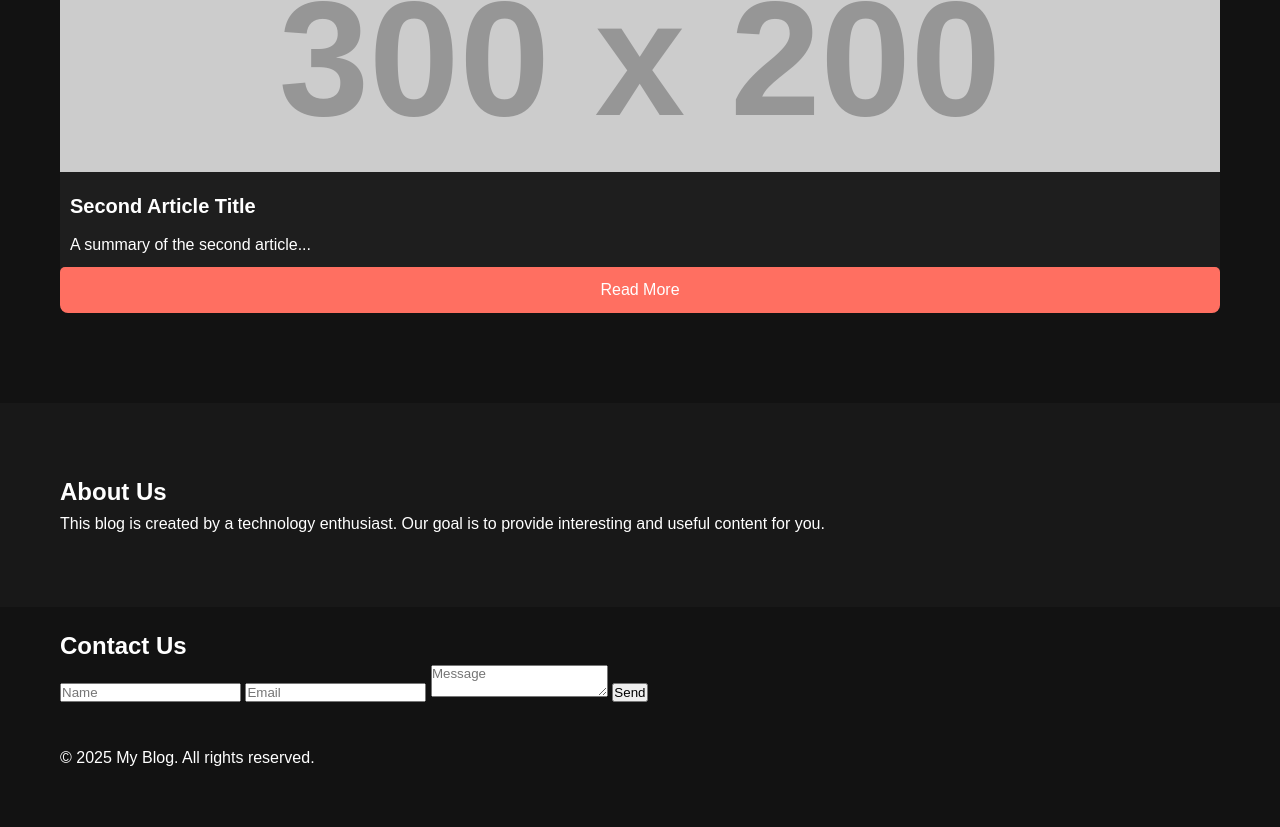
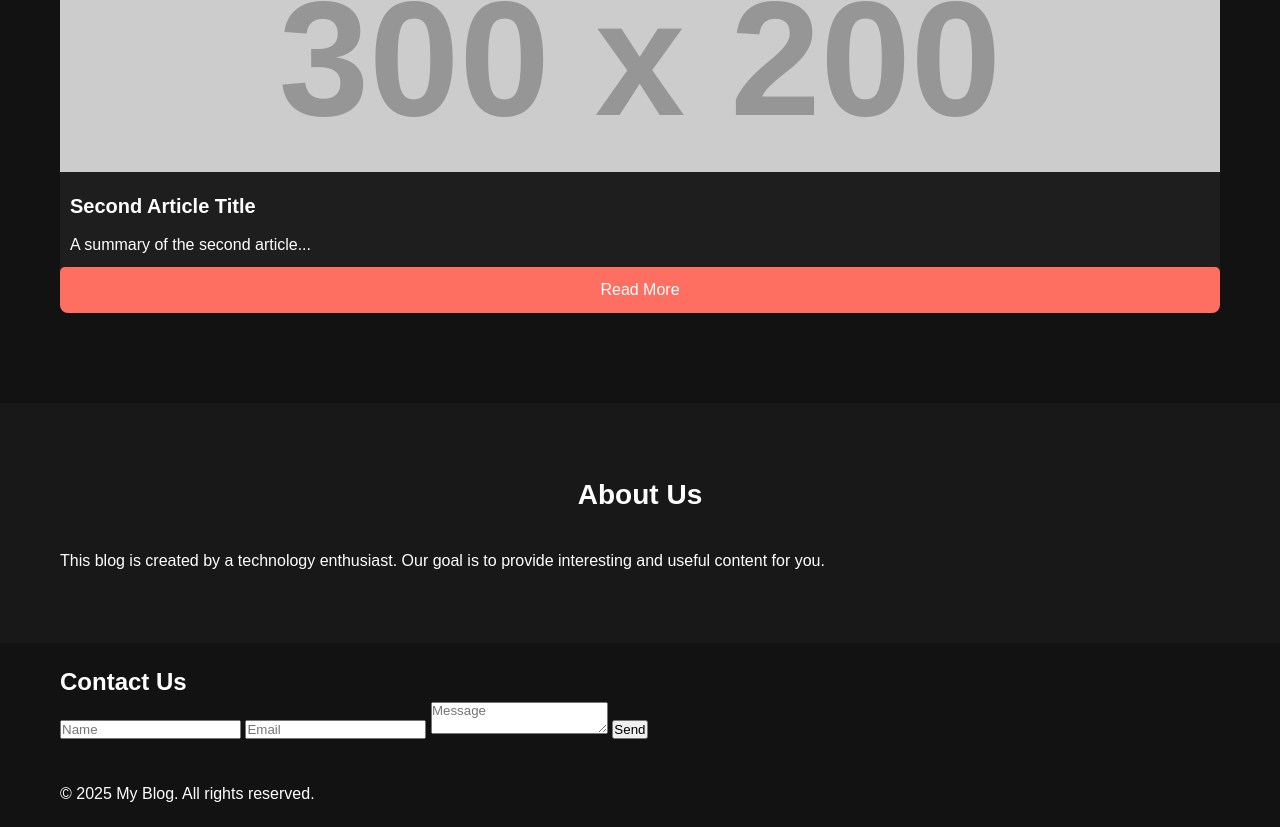
Before and after one commit to MisaghMomeniB/Blog-Service-Go, a plain HTML site: page static/index.html in a window 1280 px wide. Shown: the part 904-1731 px from the top of the page. Before the commit the page ends 1694 px from the top, so only its background shows below. Drawn offline with Linux system fonts and the light colour scheme; placeholder pictures from the web are drawn by us.

Commit message:
about-section-h2

```diff
--- a/static/style.css
+++ b/static/style.css
@@ -124,3 +124,9 @@ body {
     padding: 50px 0;
     background-color: #181818;
 }
+
+.about-section h2 {
+    text-align: center;
+    margin-bottom: 30px;
+    font-size: 28px;
+}
```
